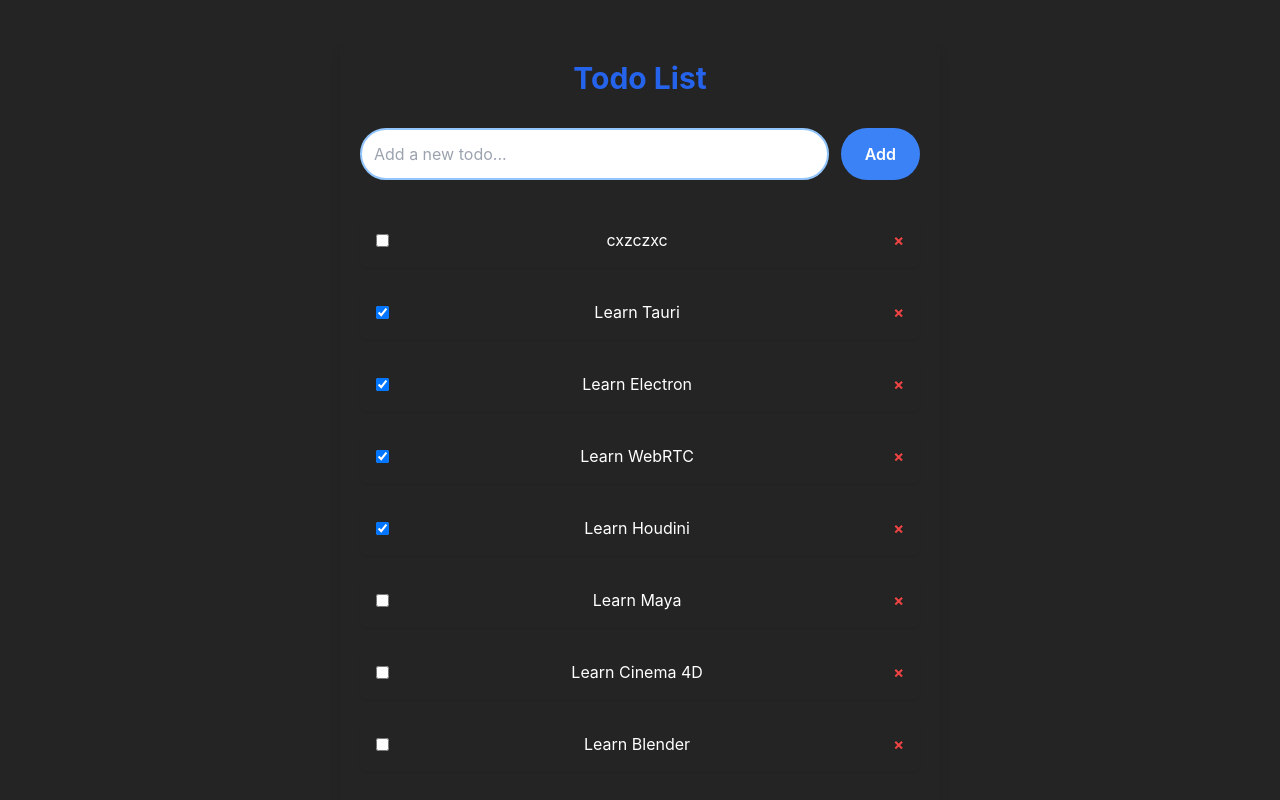
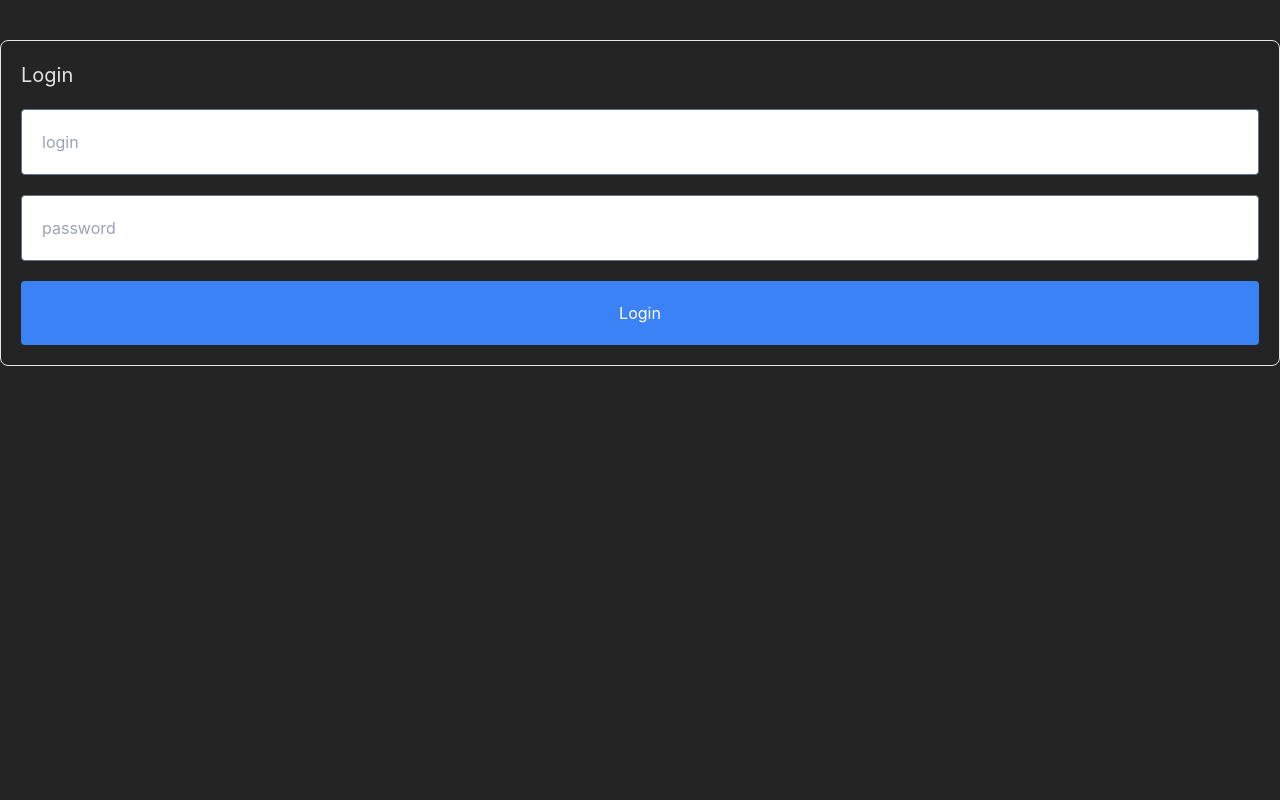
Before and after one commit to etherealelement/tanstack-query-todo, a React (Vite) app: page / in a window 1280 px wide. Shown: the top 800 px of the page. Built offline with nearby package versions, Linux system fonts and the light colour scheme; data requests are answered from the project's data file.

Commit message:
add: auth

```diff
--- a/src/app/app.tsx
+++ b/src/app/app.tsx
@@ -1,17 +1,17 @@
-import { QueryClientProvider } from "@tanstack/react-query";
-import { queryClient } from "../shared/api/query-client.ts";
 import { TodoList } from "../features/todo-list/ui/todo-list.tsx";
-import { ReactQueryDevtools } from "@tanstack/react-query-devtools";
-import { Provider } from "react-redux";
-import { store } from "../shared/redux.ts";
+import { useUser } from "../features/auth/_model/use-user.ts";
+import { Login } from "../features/auth/ui/login.tsx";
 
 export function App() {
-  return (
-    <QueryClientProvider client={queryClient}>
-      <Provider store={store}>
-        <TodoList />
-      </Provider>
-      <ReactQueryDevtools initialIsOpen={false}></ReactQueryDevtools>
-    </QueryClientProvider>
-  );
+  const { isLoading, data } = useUser();
+
+  if (isLoading) {
+    return <div>Loading...</div>;
+  }
+
+  if (data) {
+    return <TodoList />;
+  }
+
+  return <Login />;
 }
--- a/src/app/main.tsx
+++ b/src/app/main.tsx
@@ -2,9 +2,19 @@
 import { createRoot } from "react-dom/client";
 import { App } from "./app.tsx";
 import "./index.css";
+import { Provider } from "react-redux";
+import { store } from "../shared/redux.ts";
+import { ReactQueryDevtools } from "@tanstack/react-query-devtools";
+import { queryClient } from "../shared/api/query-client.ts";
+import { QueryClientProvider } from "@tanstack/react-query";
 
 createRoot(document.getElementById("root")!).render(
   <StrictMode>
-    <App />
+    <QueryClientProvider client={queryClient}>
+      <Provider store={store}>
+        <App />
+      </Provider>
+      <ReactQueryDevtools initialIsOpen={false}></ReactQueryDevtools>
+    </QueryClientProvider>
   </StrictMode>
 );
--- /dev/null
+++ b/src/features/auth/_domain/index.ts
@@ -0,0 +1,10 @@
+export type UserDto = {
+  id: string;
+  login: string;
+  password: string;
+};
+
+export type AuthState = {
+  userId: string | undefined;
+  loginError?: string;
+};
--- /dev/null
+++ b/src/features/auth/_model/auth.slice.ts
@@ -0,0 +1,27 @@
+import { createSlice, PayloadAction } from "@reduxjs/toolkit";
+import { rootReducer } from "../../../shared/redux.ts";
+import { AuthState } from "../_domain/index.ts";
+
+export const authSlice = createSlice({
+  name: "auth",
+  initialState: {
+    loginError: undefined,
+    userId: localStorage.getItem("userId")
+  } as AuthState,
+  selectors: {
+    userId: (state: AuthState) => state.userId,
+    loginError: (state: AuthState) => state.loginError
+  },
+  reducers: {
+    addUser(state, action: PayloadAction<{ userId: string }>) {
+      state.userId = action.payload.userId;
+      state.loginError = undefined;
+    },
+    removeUser(state, action: PayloadAction<{ userId: string }>) {
+      state.userId = undefined;
+    },
+    setError(state, action: PayloadAction<{ error: string | undefined }>) {
+      state.loginError = action.payload.error;
+    }
+  }
+}).injectInto(rootReducer);
--- /dev/null
+++ b/src/features/auth/_model/login-thunk.ts
@@ -0,0 +1,34 @@
+import { AppThunk } from "../../../shared/redux.ts";
+import { MutationObserver, useMutation } from "@tanstack/react-query";
+import { queryClient } from "../../../shared/api/query-client.ts";
+import { authApi } from "../api/api.ts";
+import { authSlice } from "./auth.slice.ts";
+
+export const loginThunk = (
+  login: string,
+  password: string
+): AppThunk => async dispatch => {
+  try {
+    const mutationResult = await new MutationObserver(queryClient, {
+      mutationKey: ["login"],
+      mutationFn: authApi.loginUser
+    }).mutate({
+      login,
+      password
+    });
+
+    if (mutationResult) {
+      dispatch(
+        authSlice.actions.addUser({
+          userId: mutationResult.id
+        })
+      );
+      localStorage.setItem("userId", mutationResult.id);
+    }
+  } catch (e) {
+    dispatch(authSlice.actions.setError({ error: `ERROR:${e}` }));
+  }
+};
+
+export const useLoginLoading = () =>
+  useMutation({ mutationKey: ["login"] }).isPending;
--- /dev/null
+++ b/src/features/auth/_model/use-user.ts
@@ -0,0 +1,12 @@
+import { useQuery } from "@tanstack/react-query";
+import { authApi } from "../api/api.ts";
+import { useAppSelector } from "../../../shared/redux.ts";
+import { authSlice } from "./auth.slice.ts";
+
+export function useUser() {
+  const userId = useAppSelector(authSlice.selectors.userId);
+  return useQuery({
+    ...authApi.getUserById(userId!),
+    enabled: Boolean(userId)
+  });
+}
--- /dev/null
+++ b/src/features/auth/api/api.ts
@@ -0,0 +1,23 @@
+import { queryOptions } from "@tanstack/react-query";
+import { jsonApiInstance } from "../../../shared/api/api-instance.ts";
+import { UserDto } from "../_domain";
+
+export const authApi = {
+  baseKey: "users",
+
+  getUserById: (id: string) => {
+    return queryOptions({
+      queryKey: [authApi.baseKey, "byId", id],
+      queryFn: meta =>
+        jsonApiInstance<UserDto>(`/users/${id}`, {
+          signal: meta.signal
+        })
+    });
+  },
+
+  loginUser: ({ login, password }: { login: string; password: string }) => {
+    return jsonApiInstance<UserDto[]>(
+      `/users?login=${login}&password=${password}`
+    ).then(r => r[0] as UserDto | undefined);
+  }
+};
--- /dev/null
+++ b/src/features/auth/ui/login.tsx
@@ -0,0 +1,48 @@
+import * as React from "react";
+import { useAppDispatch, useAppSelector } from "../../../shared/redux.ts";
+import { loginThunk, useLoginLoading } from "../_model/login-thunk.ts";
+import { authSlice } from "../_model/auth.slice.ts";
+
+export function Login() {
+  const dispatch = useAppDispatch();
+  const loginError = useAppSelector(authSlice.selectors.loginError);
+  const isLoading = useLoginLoading();
+
+  const handleSubmit = (e: React.FormEvent<HTMLFormElement>) => {
+    e.preventDefault();
+    const formData = new FormData(e.currentTarget);
+    dispatch(
+      loginThunk(
+        formData.get("login")?.toString() ?? "",
+        formData.get("password")?.toString() ?? ""
+      )
+    );
+  };
+
+  return (
+    <div className="p-5 border rounded-lg container mx-autos mt-10 ">
+      <form className="flex flex-col gap-5" onSubmit={handleSubmit}>
+        <h1 className="text-bold text-xl">Login</h1>
+        <input
+          className="p-5 rounded border border-slate-500"
+          name="login"
+          placeholder="login"
+        />
+        <input
+          className="p-5 rounded border border-slate-500"
+          name="password"
+          placeholder="password"
+        />
+        {loginError && (
+          <div className="text-red-500 text-center">{loginError}</div>
+        )}
+        <button
+          disabled={isLoading}
+          className="p-5 rounded bg-blue-500 text-white disabled:bg-slate-300"
+        >
+          Login
+        </button>
+      </form>
+    </div>
+  );
+}
--- a/src/features/todo-list/ui/todo-list.tsx
+++ b/src/features/todo-list/ui/todo-list.tsx
@@ -3,12 +3,15 @@
 import { useDeleteTodo } from "../_model/use-delete-todo.tsx";
 import { motion, AnimatePresence } from "framer-motion";
 import { useToggleTodo } from "../_model/use-toggle-todo.tsx";
+import { useUser } from "../../auth/_model/use-user.ts";
 
 export function TodoList() {
   const { error, isLoading, todoItems } = useTodoList();
   const { handleCreate, isLoadData } = useCreateTodo();
   const { handleDelete, isLoadDelete } = useDeleteTodo();
   const { handleToggleTodo } = useToggleTodo();
+
+  const userQuery = useUser();
 
   if (isLoading) {
     return (
@@ -46,7 +49,7 @@
         animate={{ y: 0 }}
         className="text-3xl font-bold mb-8 text-center text-blue-600"
       >
-        Todo List
+        Todo List. {userQuery.data?.login}
       </motion.h1>
       <form className="flex gap-3 mb-8" onSubmit={handleCreate}>
         <input
--- a/src/shared/redux.ts
+++ b/src/shared/redux.ts
@@ -11,7 +11,7 @@
 
 export type AppState = any;
 export type AppDispatch = typeof store.dispatch;
-export type AppThunk<R = void> = ThunkAction<R, AppState, {}, UnknownAction>;
+export type AppThunk<R = void> = ThunkAction<R, AppState, any, UnknownAction>;
 
 export const store = configureStore({
   reducer: rootReducer,
```
